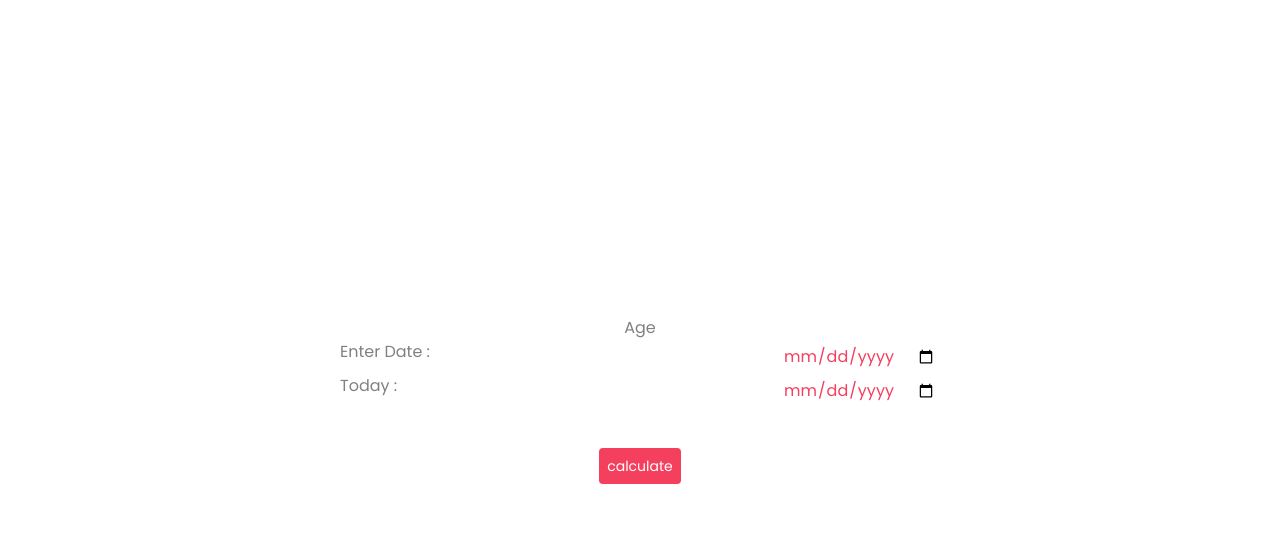
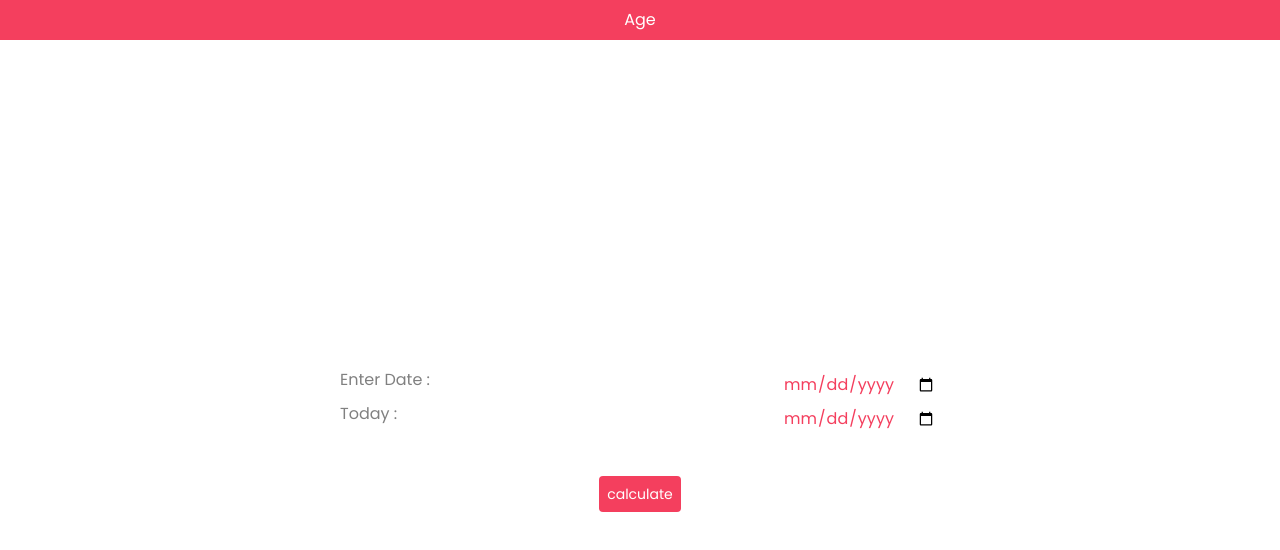
Before and after one commit to mrunalsen/age-calc, a React (Vite) app: page / in a window 1280 px wide. Shown: the top 550 px of the page. Built offline with nearby package versions, Linux system fonts and the light colour scheme.

Commit message:
feat: added header

```diff
--- a/src/app/components/home/Home.tsx
+++ b/src/app/components/home/Home.tsx
@@ -1,12 +1,11 @@
+import Header from "../../core/components/navigation/Header";
 import AgeCalculator from "./components/AgeCalculator";
 
 const Home = () => {
     return (
         <>
+            <Header />
             <div className="container flex flex-col place-content-center h-full bg-white rounded-2xl">
-                <header className='flex justify-center'>
-                    <h1>Age</h1>
-                </header>
                 <AgeCalculator />
             </div>
         </>
--- a/src/app/components/home/components/AgeCalculator.tsx
+++ b/src/app/components/home/components/AgeCalculator.tsx
@@ -43,7 +43,7 @@ const AgeCalculator: React.FC = () => {
     };
 
     return (
-        <div>
+        <div className='relative'>
             <DateInputs onDatesSelected={calculateAge} />
             <CSSTransition
                 in={showModal}
--- /dev/null
+++ b/src/app/core/components/navigation/Header.tsx
@@ -0,0 +1,9 @@
+const Header = () => {
+    return (
+        <div className="bg-rose-500 text-center">
+            <h2 className="text-white py-2">Age</h2>
+        </div>
+    );
+};
+
+export default Header;
--- a/src/assets/scss/vendor/_index.scss
+++ b/src/assets/scss/vendor/_index.scss
@@ -1,2 +1 @@
 @import 'tailwind';
-// @import 'bootstrap-icons';
```
